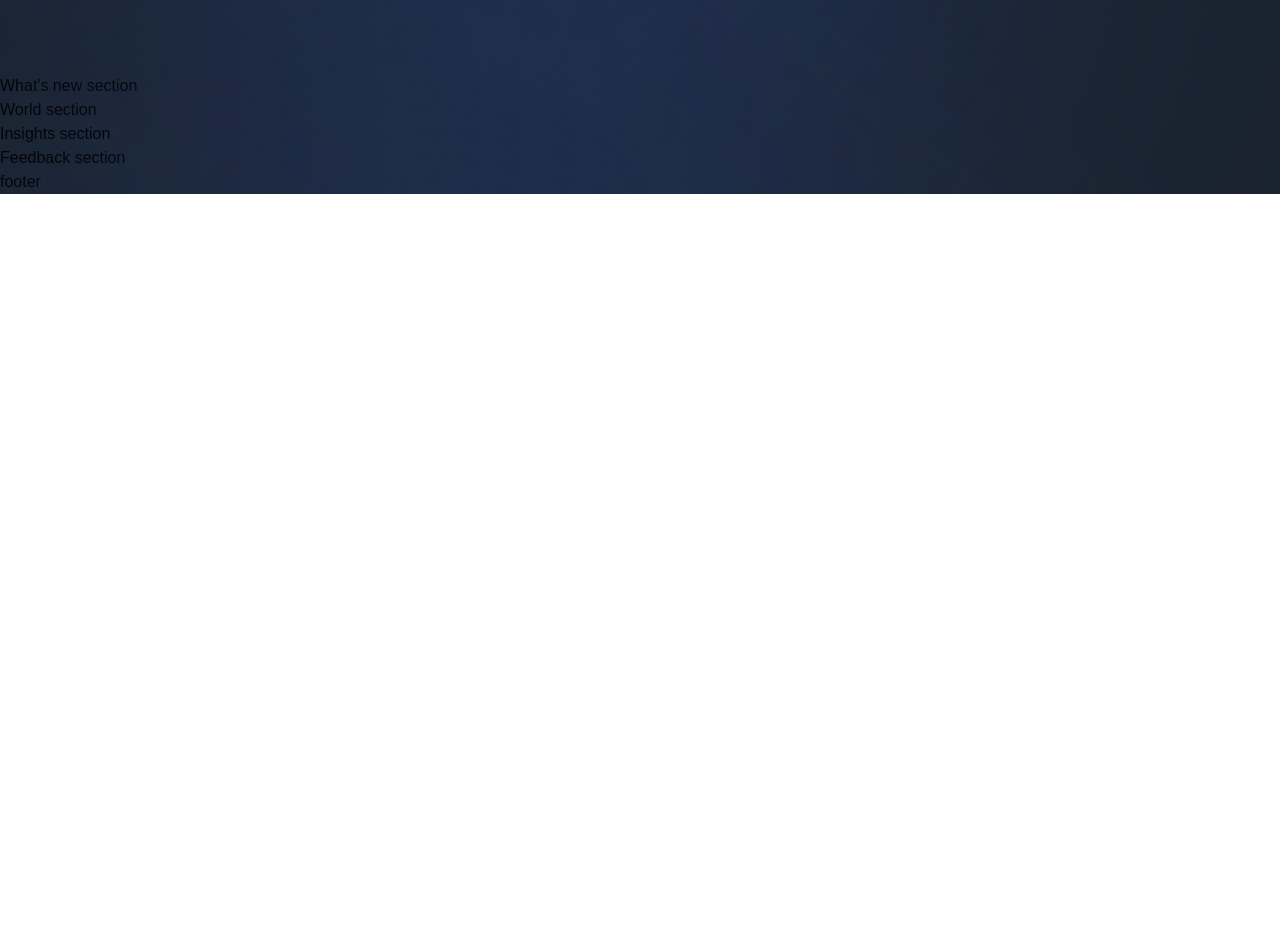
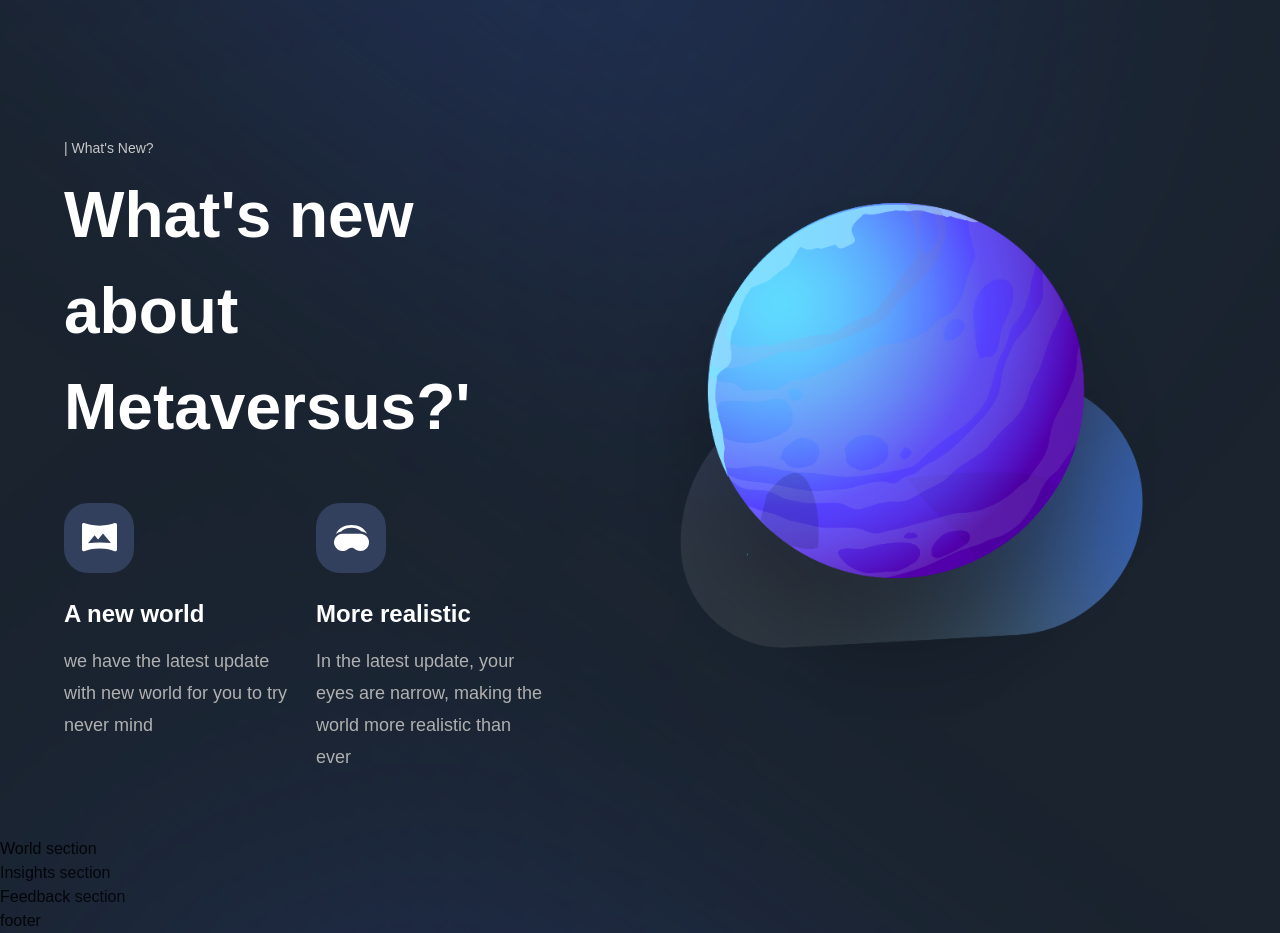
Before and after one commit to ristotoldsep/metaverse-landing-page, a Next.js app: page / in a window 1280 px wide. Shown: the part 3340-4273 px from the top of the page. Before the commit the page ends 3534 px from the top, so only its background shows below. Built offline with nearby package versions, Linux system fonts and the light colour scheme; a web font is replaced by a local one.

Commit message:
Finished new features  section

```diff
--- a/components/NewFeatures.jsx
+++ b/components/NewFeatures.jsx
@@ -1,6 +1,16 @@
-const NewFeatures = () => (
-  <div>
-    New Features
+import styles from "../styles"
+
+const NewFeatures = ({ imgUrl, title, subtitle}) => (
+  <div className="flex-1 flex flex-col sm:max-w-[250px] min-w-[210px]">
+    <div className={`${styles.flexCenter} w-[70px] h-[70px] rounded-[24px] bg-[#323f5d] `}>
+      <img
+        src={imgUrl}
+        alt={title}
+        className="w-1/2 h-1/2 object-contain"
+      />
+    </div>
+      <h1 className="mt-[26px] font-bold text-[24px] leading-[30px] text-white">{title}</h1>
+      <p className="flex-1 mt-[16px] font-normal text-[18px] text-[#b0b0b0] leading-[32px]">{subtitle}</p>
   </div>
 );
 
--- a/sections/GetStarted.jsx
+++ b/sections/GetStarted.jsx
@@ -13,11 +13,11 @@
       variants={staggerContainer}
       initial="hidden"
       whileInView="show"
-      viewport={{once: 'false', amount: 0.25}}
+      viewport={{ once: "false", amount: 0.25 }}
       className={`${styles.innerWidth} mx-auto flex lg:flex-row flex-col gap-8`}
     >
       <motion.div
-        variants={planetVariants('left')}
+        variants={planetVariants("left")}
         className={`flex-1 ${styles.flexCenter}`}
       >
         <img
@@ -27,22 +27,17 @@
         />
       </motion.div>
       <motion.div
-        variants={fadeIn('left', 'tween', 0.2, 1)}
+        variants={fadeIn("left", "tween", 0.2, 1)}
         className="flex-[0.75] flex justify-center flex-col"
       >
         <TypingText title="| How Metaversus Works" />
         <TitleText title={<>Get started with just a few clicks</>} />
-        <div className="mt-[31px] flex flex-col max-w-[370px] gap-[24px]">
+        <div className="mt-[31px] flex flex-wrap flex-col max-w-[370px] gap-[24px]">
           {startingFeatures.map((feature, index) => (
-            <StartSteps
-              key={feature}
-              number={index + 1}
-              text={feature}
-            />
+            <StartSteps key={feature} number={index + 1} text={feature} />
           ))}
         </div>
       </motion.div>
-
     </motion.div>
   </section>
 );
--- a/sections/WhatsNew.jsx
+++ b/sections/WhatsNew.jsx
@@ -1,8 +1,44 @@
 'use client';
 
+import { motion } from "framer-motion";
+
+import styles from "../styles";
+import { staggerContainer, fadeIn, planetVariants } from "../utils/motion";
+import { NewFeatures, TitleText, TypingText } from "../components";
+import { newFeatures } from "../constants";
+
 const WhatsNew = () => (
-  <section>
-    What's new section
+  <section className={`${styles.paddings} relative z-10`}>
+    <motion.div
+      variants={staggerContainer}
+      initial="hidden"
+      whileInView="show"
+      viewport={{ once: "false", amount: 0.25 }}
+      className={`${styles.innerWidth} mx-auto flex lg:flex-row flex-col gap-8`}
+    >
+      <motion.div
+        variants={fadeIn("left", "tween", 0.2, 1)}
+        className="flex-[0.75] flex justify-center flex-col"
+      >
+        <TypingText title="| What's New?" />
+        <TitleText title={<>What's new about Metaversus?'</>} />
+        <div className="mt-[48px] flex flex-wrap justify-between gap-[24px]">
+          {newFeatures.map((feature) => (
+            <NewFeatures key={feature.title} {...feature} />
+          ))}
+        </div>
+      </motion.div>
+      <motion.div
+        variants={planetVariants("right")}
+        className={`flex-1 ${styles.flexCenter}`}
+      >
+        <img
+          src="/whats-new.png"
+          alt="whats-new"
+          className="w-[90%] h-[90%] object-contain"
+        />
+      </motion.div>
+    </motion.div>
   </section>
 );
 
```
